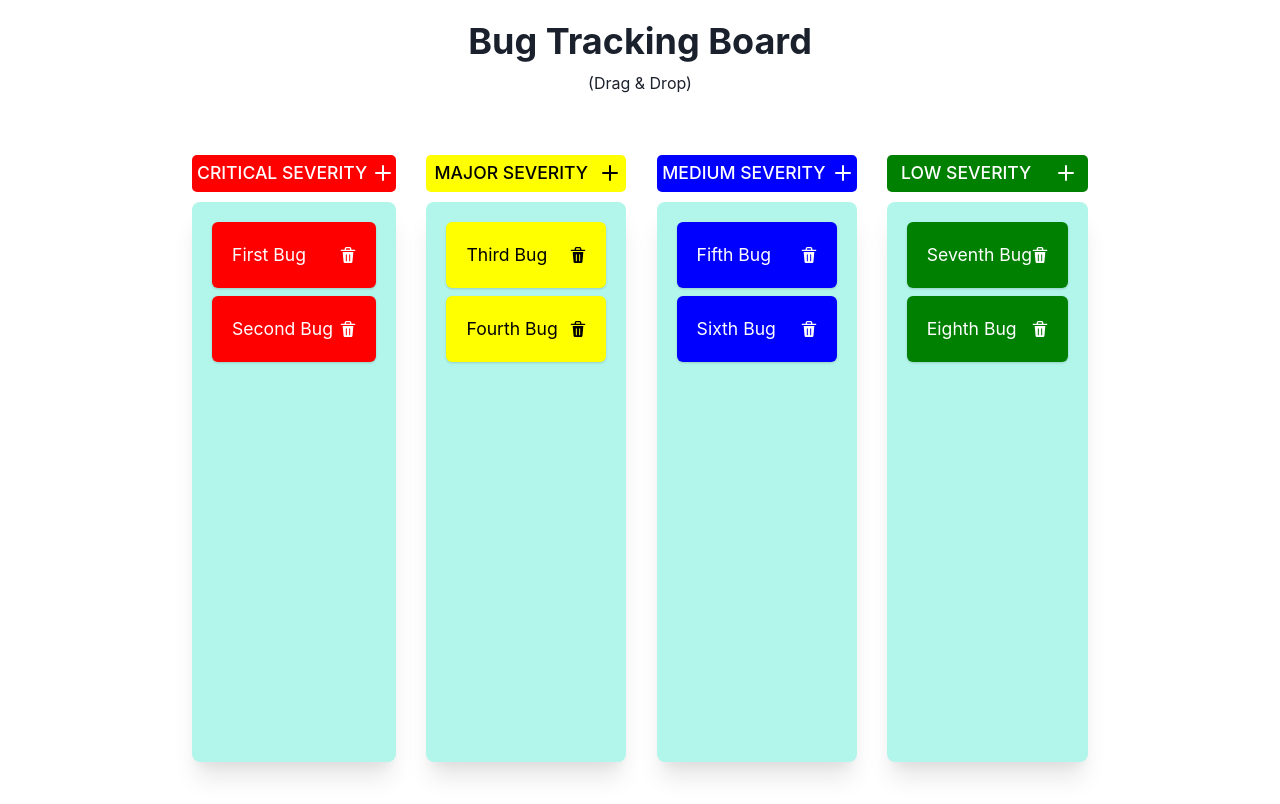
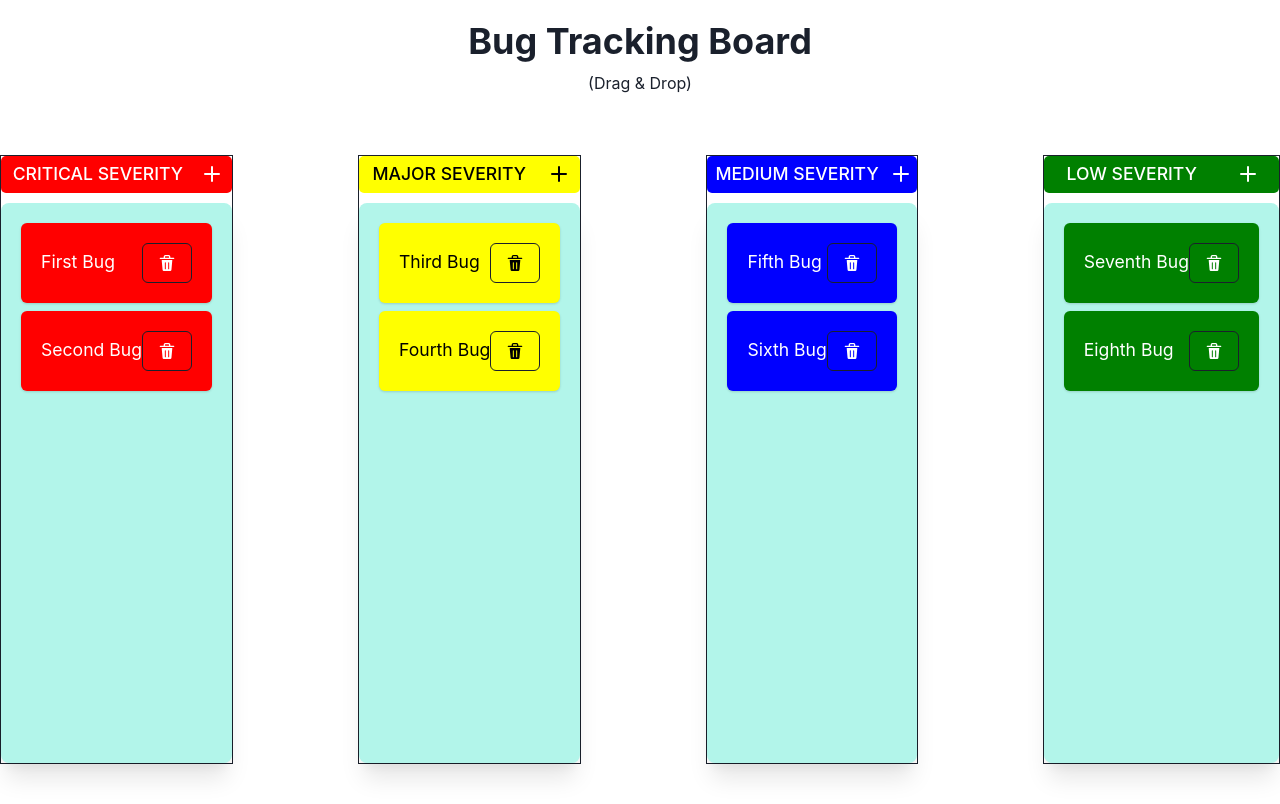
Before and after one commit to salil-01/Bug-Tracker-Board, a React (Vite) app in the folder frontend/: page / in a window 1280 px wide. Built offline with nearby package versions, Linux system fonts and the light colour scheme.

Commit message:
updated ui of dashboard

```diff
--- a/frontend/src/components/BugCard.jsx
+++ b/frontend/src/components/BugCard.jsx
@@ -1,5 +1,5 @@
 import { DeleteIcon } from "@chakra-ui/icons";
-import { CardBody, Flex, Text } from "@chakra-ui/react";
+import { Button, CardBody, Flex, Text } from "@chakra-ui/react";
 
 export const BugCard = ({ id, name, color, handleDelete, columnId }) => {
   const handleClick = () => {
@@ -16,11 +16,17 @@ export const BugCard = ({ id, name, color, handleDelete, columnId }) => {
           >
             {name}
           </Text>
-          <DeleteIcon
-            onClick={handleClick}
-            _hover={{ cursor: "pointer" }}
-            color={color === "yellow" ? "black" : "white"}
-          />
+          <Button
+            variant={"ghost"}
+            _hover={{ cursor: "pointer", bg: "red", color: "white" }}
+            border={"1px solid"}
+          >
+            <DeleteIcon
+              // border={"1px solid red"}
+              onClick={handleClick}
+              color={color === "yellow" ? "black" : "white"}
+            />
+          </Button>
         </Flex>
       </CardBody>
     </>
--- a/frontend/src/pages/Dashboard.jsx
+++ b/frontend/src/pages/Dashboard.jsx
@@ -95,7 +95,7 @@ export const Dashboard = () => {
     setColumns(columnsFromBackend);
   }, []);
   return (
-    <Flex width={"70%"} margin={" 40px auto"} justifyContent={"space-between"}>
+    <Flex width={"100%"} margin={" 40px auto"} justifyContent={"space-between"}>
       {/* context for drag and drop */}
       <DragDropContext
         onDragEnd={(result) => onDragEnd(result, columns, setColumns)}
@@ -103,7 +103,12 @@ export const Dashboard = () => {
         {/* making columns as per data from db */}
         {Object.entries(columns).map(([columnId, column], index) => {
           return (
-            <Stack key={columnId} flexDirection={"column"} gap={"10px"}>
+            <Stack
+              border={"1px solid"}
+              key={columnId}
+              flexDirection={"column"}
+              gap={"10px"}
+            >
               <HStack
                 backgroundColor={column.bg}
                 borderRadius={"5px"}
```
